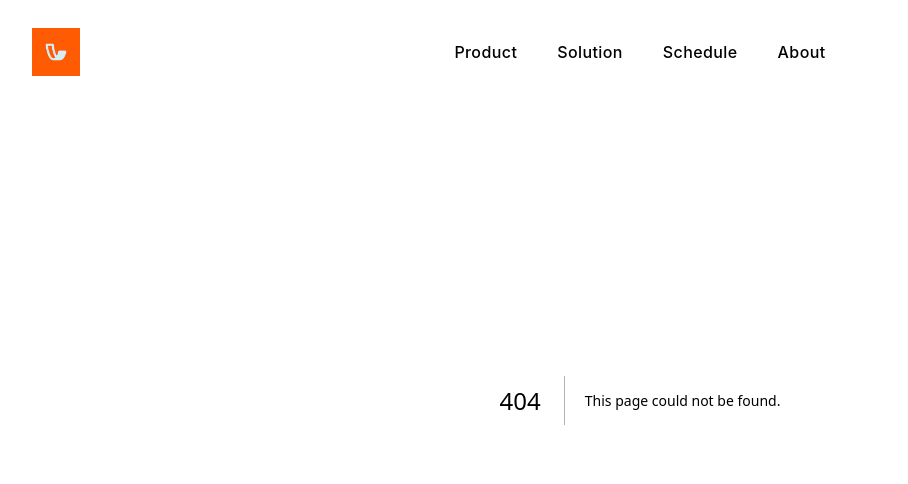
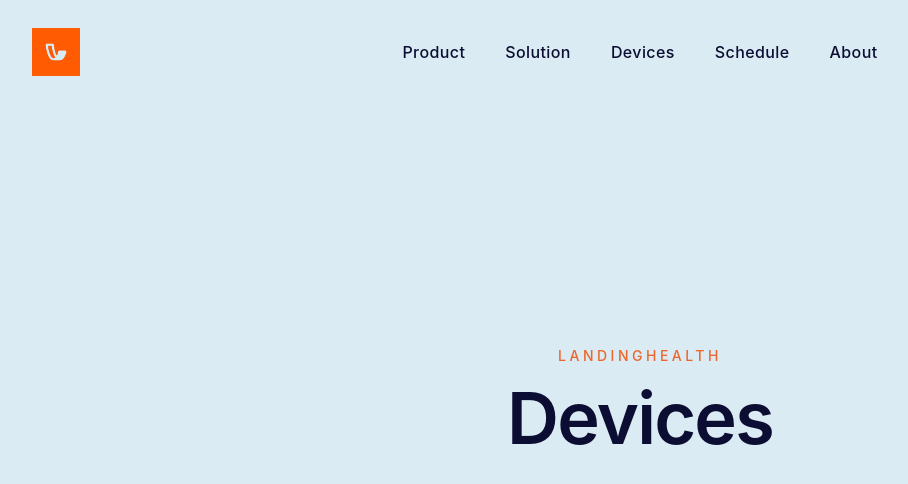
Before and after one commit to akashpatel0303/landing_website, a Next.js app: page /devices in a window 1280 px wide. Before the commit this address had no page. Shown: the top 484 px of the page, without its empty margins (0-908 px from the left). Built offline with nearby package versions, Linux system fonts and the light colour scheme.

Commit message:
Add Devices page to centered navigation

```diff
--- /dev/null
+++ b/app/devices/page.tsx
@@ -0,0 +1,10 @@
+import type { Metadata } from "next";
+import SectionPage from "@/components/SectionPage";
+
+export const metadata: Metadata = {
+  title: "Devices | LandingHealth",
+};
+
+export default function DevicesPage() {
+  return <SectionPage title="Devices" />;
+}
--- a/app/layout.tsx
+++ b/app/layout.tsx
@@ -10,6 +10,7 @@ export const metadata: Metadata = {
 const navigation = [
   { label: "Product", href: "/product" },
   { label: "Solution", href: "/solution" },
+  { label: "Devices", href: "/devices" },
   { label: "Schedule", href: "/schedule" },
   { label: "About", href: "/about" },
 ];
@@ -20,7 +21,7 @@ export default function RootLayout({
   return (
     <html lang="en">
       <body className="bg-[#dbebf4] text-[#0b0e32]">
-        <header className="absolute inset-x-0 top-0 z-10 grid grid-cols-1 items-center gap-y-1 px-4 pt-5 sm:grid-cols-[1fr_auto_1fr] sm:px-8 sm:pt-7">
+        <header className="absolute inset-x-0 top-0 z-10 grid grid-cols-1 items-center gap-y-1 px-4 pt-5 sm:px-8 sm:pt-7 md:grid-cols-[1fr_auto_1fr]">
           <Link
             href="/"
             aria-label="Home"
@@ -34,7 +35,7 @@ export default function RootLayout({
               className="h-10 w-10 sm:h-12 sm:w-12"
             />
           </Link>
-          <nav aria-label="Primary navigation" className="flex flex-wrap items-center justify-center justify-self-center gap-x-2 gap-y-1 sm:col-start-2 sm:row-start-1 sm:gap-x-8">
+          <nav aria-label="Primary navigation" className="flex w-full flex-wrap items-center justify-center justify-self-center gap-x-1 gap-y-1 md:col-start-2 md:row-start-1 md:w-auto md:gap-x-8">
             {navigation.map(({ label, href }) => (
               <Link
                 key={href}
```
Also changed, not shown: 1 other file (tests, documents, lock files or other folders).
